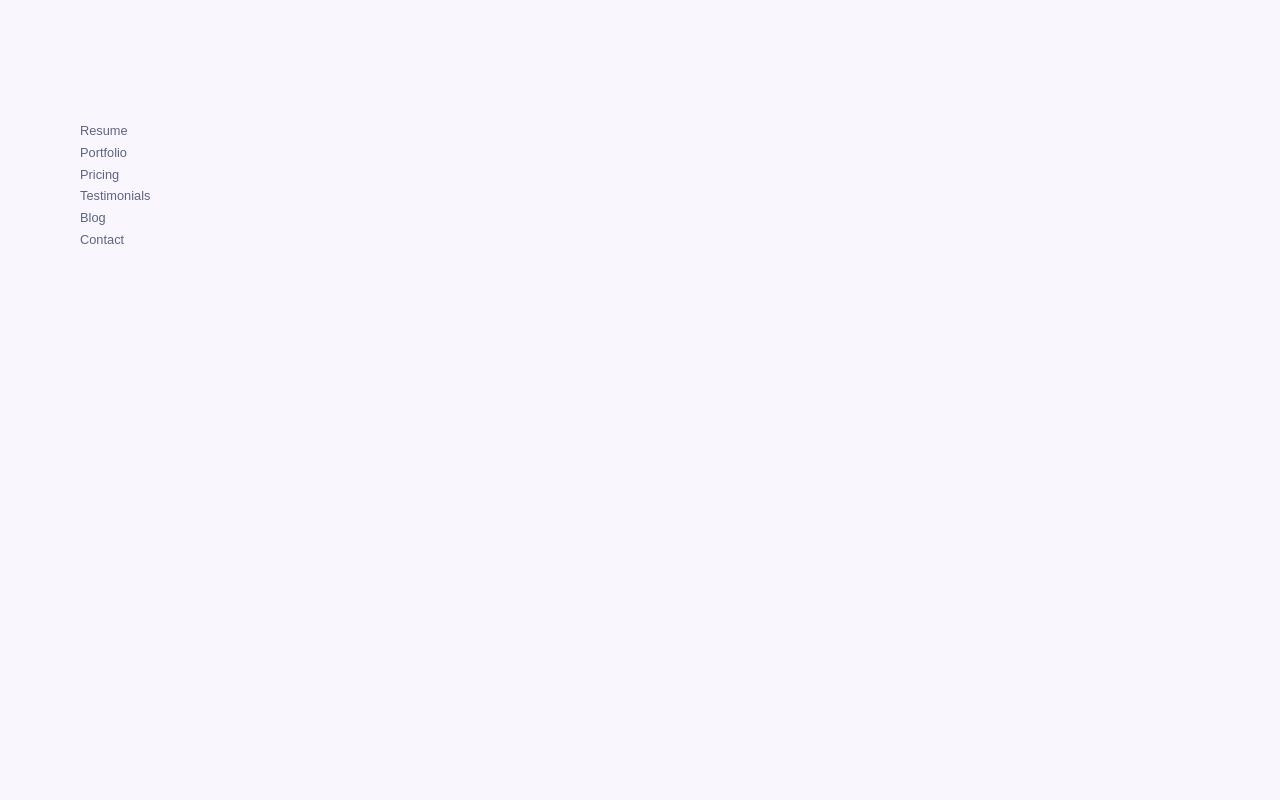
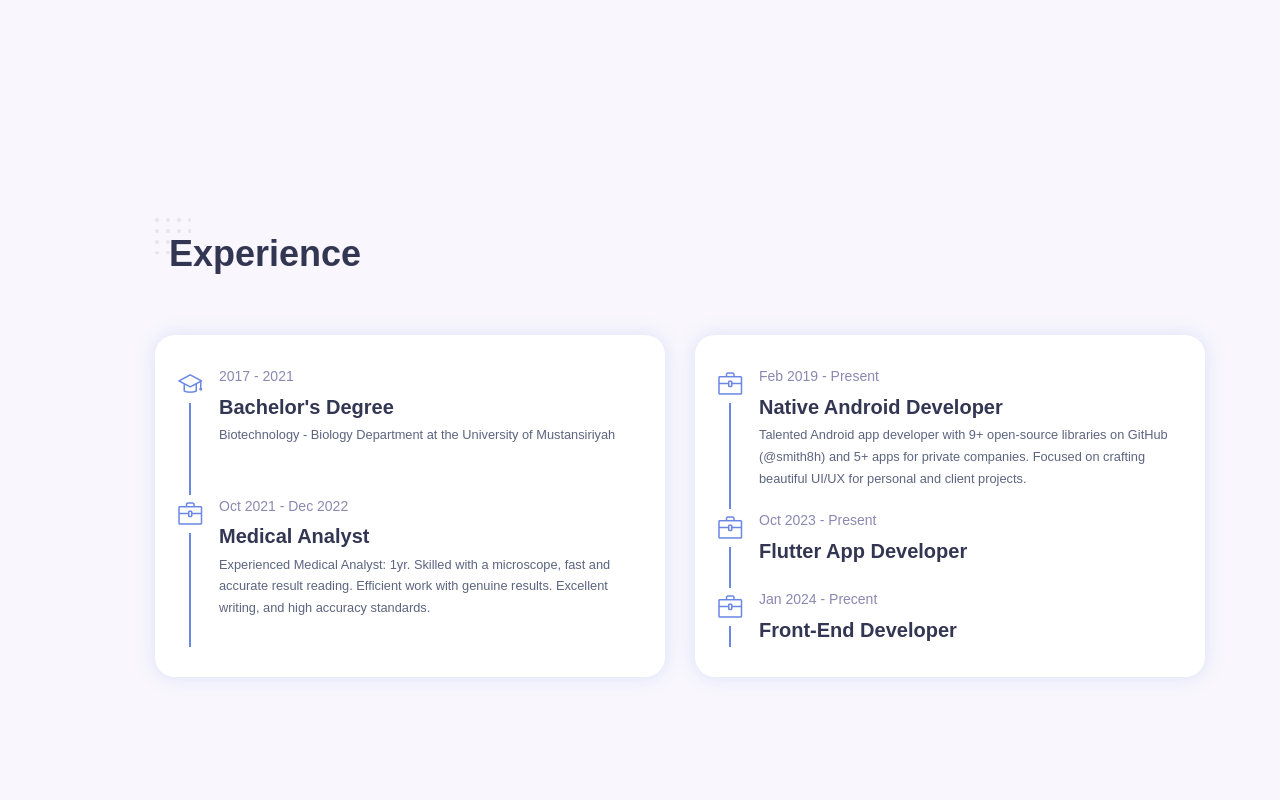
Before and after one commit to smith8h/Smith-Portfolio, a React (Create React App) app: page / in a window 1280 px wide. Shown: the part 2280-3080 px from the top of the page. Before the commit the page ends 2531 px from the top, so only its background shows below. Built offline with nearby package versions, Linux system fonts and the light colour scheme.

Commit message:
feat: complete experience section

```diff
--- /dev/null
+++ b/src/components/resume/Card.jsx
@@ -0,0 +1,14 @@
+import React from 'react';
+
+const Card = (props) => {
+    return (
+        <div className='timeline__item'>
+            <i className={props.icon}></i>
+            <span className="timeline__date">{props.year}</span>
+            <h3 className="timeline__title">{props.title}</h3>
+            <p className="timeline__text">{props.desc}</p>
+        </div>
+    );
+}
+
+export default Card;
--- /dev/null
+++ b/src/components/resume/Data.jsx
@@ -0,0 +1,45 @@
+
+const Data = [
+    {
+        id: 3,
+        category: "education",
+        icon: "icon-graduation",
+        year: "2017 - 2021",
+        title: "Bachelor's Degree",
+        desc: "Biotechnology - Biology Department at the University of Mustansiriyah",
+    },
+    {
+        id: 2,
+        category: "education",
+        icon: "icon-briefcase",
+        year: "Oct 2021 - Dec 2022",
+        title: "Medical Analyst",
+        desc: "Experienced Medical Analyst: 1yr. Skilled with a microscope, fast and accurate result reading. Efficient work with genuine results. Excellent writing, and high accuracy standards.",
+    },
+    {
+        id: 1,
+        category: "experience",
+        icon: "icon-briefcase",
+        year: " Feb 2019 - Present",
+        title: "Native Android Developer",
+        desc: "Talented Android app developer with 9+ open-source libraries on GitHub (@smith8h) and 5+ apps for private companies. Focused on crafting beautiful UI/UX for personal and client projects.",
+    },
+    {
+        id: 4,
+        category: "experience",
+        icon: "icon-briefcase",
+        year: "Oct 2023 - Present",
+        title: "Flutter App Developer",
+        desc: "",
+    },
+    {
+        id: 5,
+        category: "experience",
+        icon: "icon-briefcase",
+        year: "Jan 2024 - Precent",
+        title: "Front-End Developer",
+        desc: "",
+    },
+];
+
+export default Data;
--- a/src/components/resume/Resume.jsx
+++ b/src/components/resume/Resume.jsx
@@ -1,9 +1,33 @@
 import React from "react";
 import "./resume.css";
+import Data from "./Data";
+import Card from "./Card";
 
 const Resume = () => {
-    return(
-        <div id='resume'>Resume</div>
+    return (
+        <section className="resume container section" id='resume'>
+            <h2 className="section__title">Experience</h2>
+            <div className="resume__container grid">
+                <div className="timeline grid">
+                    {Data.map((val, id) => {
+                        if (val.category === 'education') {
+                            return (
+                                <Card key={id} icon={val.icon} title={val.title} year={val.year} desc={val.desc} />
+                            );
+                        }
+                    })}
+                </div>
+                <div className="timeline grid">
+                    {Data.map((val, index) => {
+                        if (val.category === 'experience') {
+                            return (
+                                <Card key={index} icon={val.icon} title={val.title} year={val.year} desc={val.desc} />
+                            );
+                        }
+                    })}
+                </div>
+            </div>
+        </section>
     );
 }
 
--- a/src/components/resume/resume.css
+++ b/src/components/resume/resume.css
@@ -0,0 +1,51 @@
+.resume__container {
+    grid-template-columns: repeat(2, 1fr);
+    column-gap: 1.875rem;
+}
+
+.timeline {
+    background-color: var(--container-color);
+    padding: 1.875rem;
+    border-radius: var(--border-radius);
+    position: relative;
+    box-shadow: var(--shadow);
+}
+
+.timeline__item {
+    position: relative;
+    padding-left: 2.125rem;
+    padding-bottom: 1.25rem;
+}
+
+.timeline__item:last-child {
+    padding-bottom: 0;
+}
+
+.timeline__item::before {
+    content: '';
+    width: 1.5px;
+    position: absolute;
+    left: .25rem;
+    height: 100%;
+    background-color: var(--first-color);
+}
+
+.timeline .icon-briefcase, .timeline .icon-graduation {
+    position: absolute;
+    left: -0.8575rem;
+    top: 0;
+    font-size: var(--h2-font-size);
+    color: var(--first-color);
+    background-color: var(--container-color);
+    padding: .4375rem;
+}
+
+.timeline__date {
+    color: #8b88b1;
+    font-size: var(--small-font-size);
+}
+
+.timeline__title {
+    font-size: var(--h3-font-size);
+    margin: .35rem 0;
+}
--- a/src/index.css
+++ b/src/index.css
@@ -19,7 +19,7 @@
   --font-semibold: 600;
   --font-bold: 700;
 
-  --shadow: 0px 0px 20px 0px #6a87e355;
+  --shadow: 0px 0px 20px 0px #6a87e333;
 
   --border-radius: 20px;
 }
```
